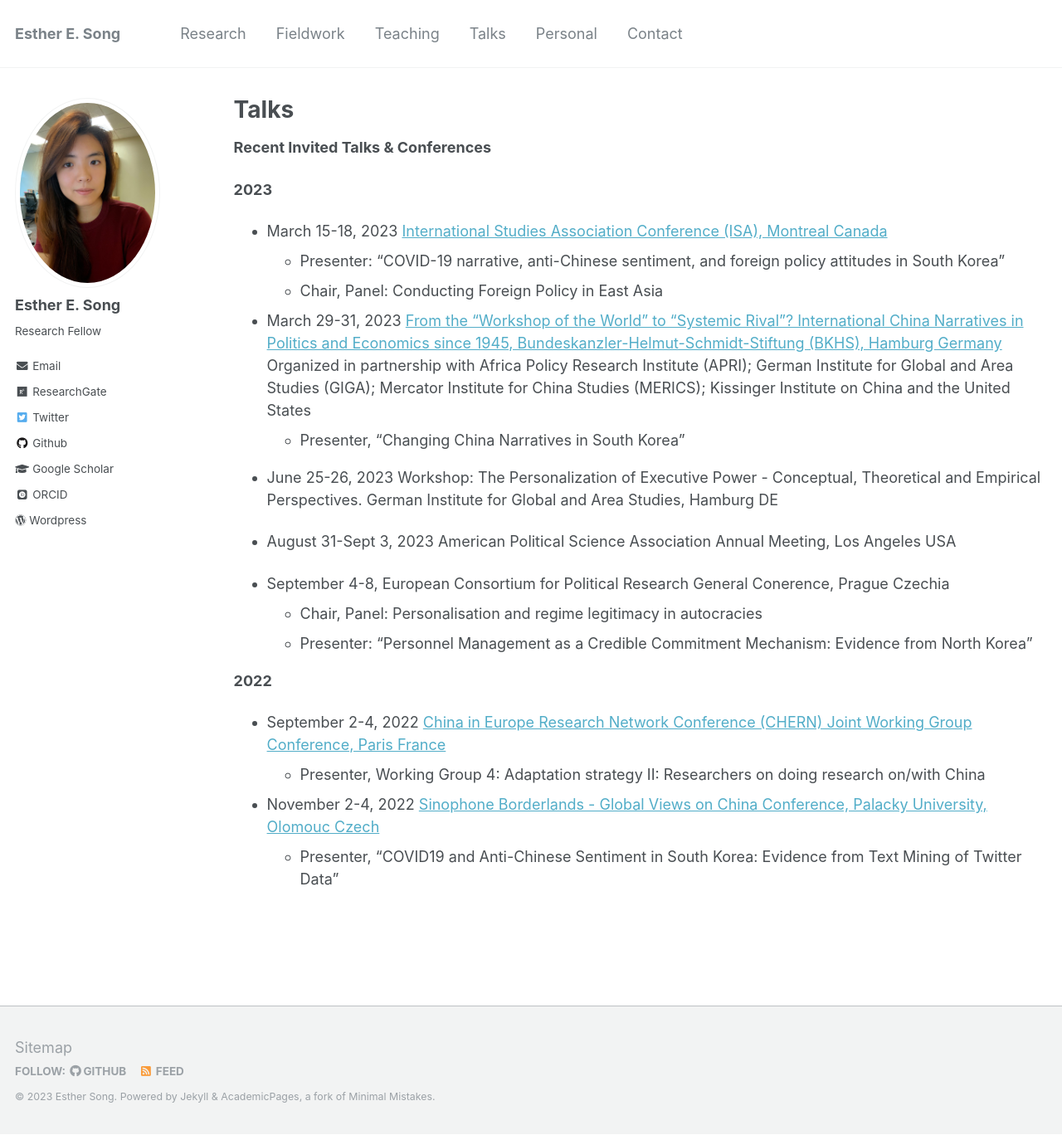
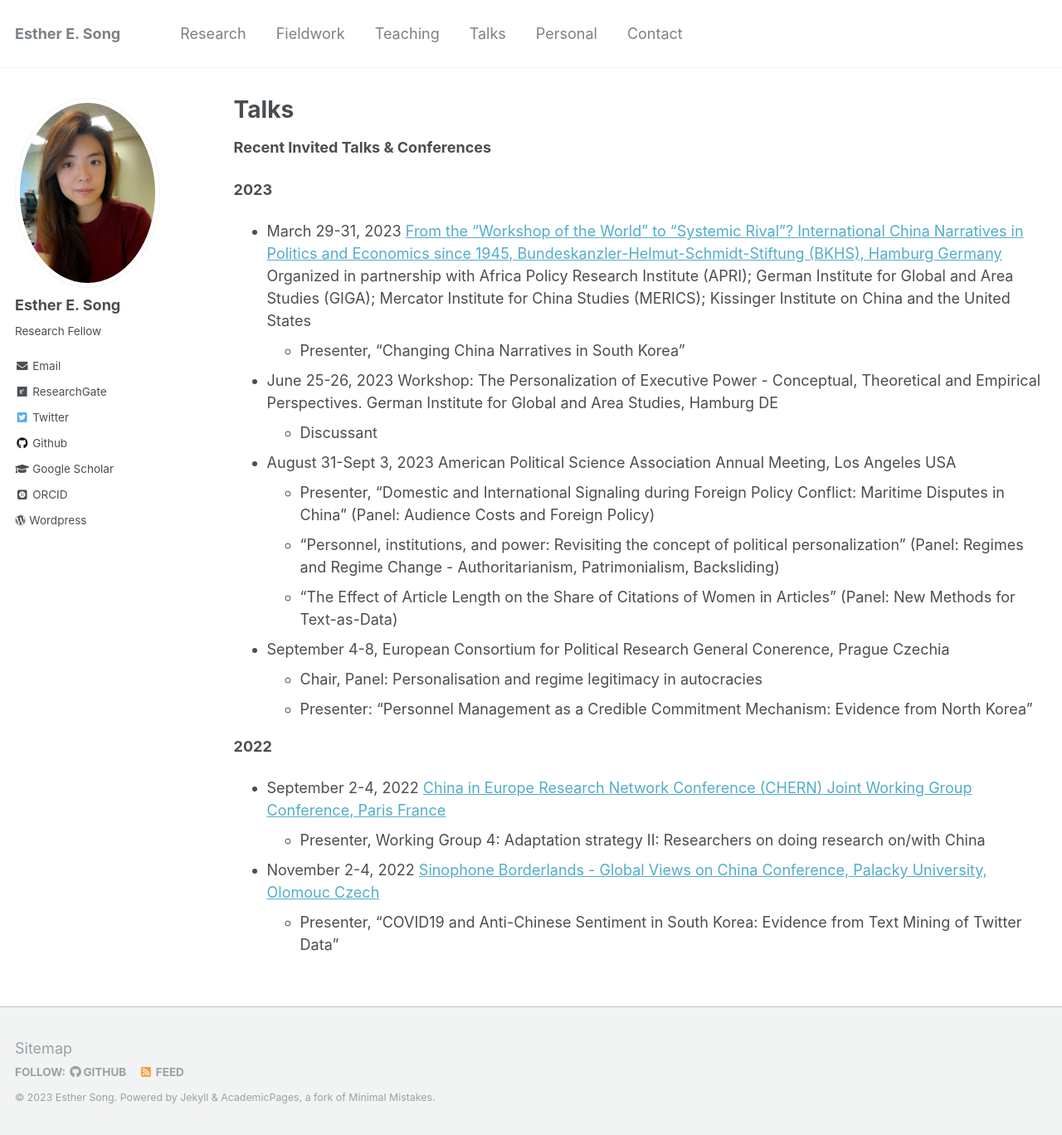
Before and after one commit to ehsong/ehsong.github.io, a Jekyll site: the page built from _pages/talks.md, in a window 1280 px wide and 1368 px high. Shown: the whole window at 83% size. Built offline with Jekyll 4.4.1, drawn with Linux system fonts in a browser that asks for light colours; some web fonts are replaced.

Commit message:
Update talks.md

```diff
--- a/_pages/talks.md
+++ b/_pages/talks.md
@@ -11,17 +11,17 @@ author_profile: true
 
 **2023**
 
-- March 15-18, 2023 [International Studies Association Conference (ISA), Montreal Canada](https://www.isanet.org/Conferences/ISA2023)
-   * Presenter: "COVID-19 narrative, anti-Chinese sentiment, and foreign policy attitudes in South Korea"
-   * Chair, Panel: Conducting Foreign Policy in East Asia
-
 - March 29-31, 2023 [From the “Workshop of the World” to “Systemic Rival”? International China Narratives in Politics and Economics since 1945, Bundeskanzler-Helmut-Schmidt-Stiftung (BKHS), Hamburg Germany](https://www.helmut-schmidt.de/en/)
 Organized in partnership with Africa Policy Research Institute (APRI); German Institute for Global and Area Studies (GIGA); Mercator Institute for China Studies (MERICS); Kissinger Institute on China and the United States
    * Presenter, "Changing China Narratives in South Korea"
 
 - June 25-26, 2023 Workshop: The Personalization of Executive Power - Conceptual, Theoretical and Empirical Perspectives. German Institute for Global and Area Studies, Hamburg DE
+  + Discussant
 
 - August 31-Sept 3, 2023 American Political Science Association Annual Meeting, Los Angeles USA
+  * Presenter, "Domestic and International Signaling during Foreign Policy Conflict: Maritime Disputes in China" (Panel: Audience Costs and Foreign Policy)
+  * "Personnel, institutions, and power: Revisiting the concept of political personalization" (Panel: Regimes and Regime Change - Authoritarianism, Patrimonialism, Backsliding)
+  * "The Effect of Article Length on the Share of Citations of Women in Articles" (Panel: New Methods for Text-as-Data)
 
 - September 4-8, European Consortium for Political Research General Conerence, Prague Czechia
    * Chair, Panel: Personalisation and regime legitimacy in autocracies
```
